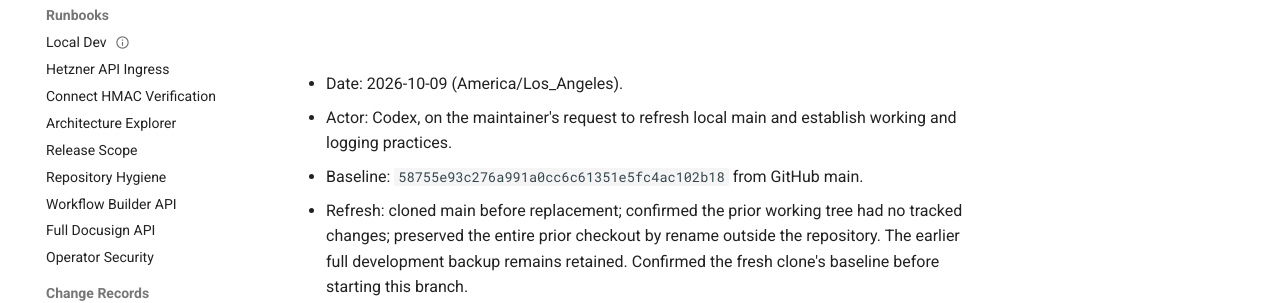
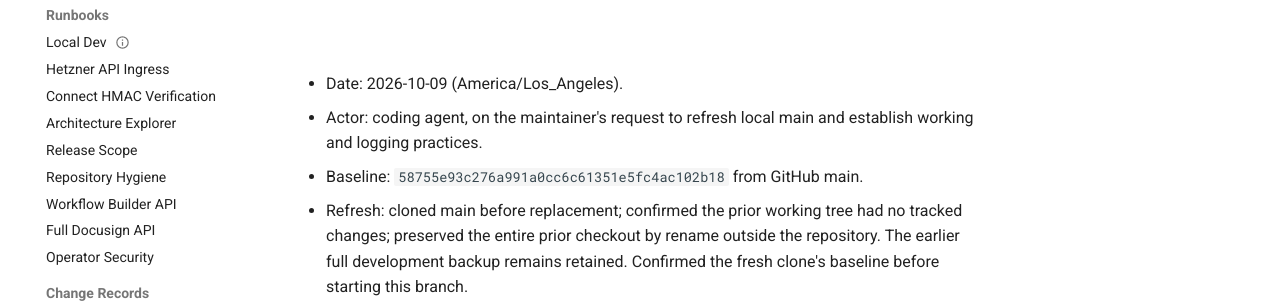
Before and after one commit to toms-iam-demos/python-unified-gateway, an MkDocs documentation site: the page built from docs/changes/2026-10-09-repository-hygiene.md, in a window 1280 px wide and 942 px high. Shown: the part 150-453 px from the top of the window. Built offline with MkDocs 1.6.1 and Material for MkDocs 9.7.7, drawn with Linux system fonts in a browser that asks for light colours.

Commit message:
Use a neutral actor name in change records
Replace the tool-specific actor name with "coding agent" in two change
records, matching the convention used by later records. Wording only;
no recorded facts change.

Co-Authored-By: Claude Opus 5.5 <noreply@anthropic.com>

```diff
--- a/docs/changes/2026-10-09-repository-hygiene.md
+++ b/docs/changes/2026-10-09-repository-hygiene.md
@@ -1,7 +1,7 @@
 # Fresh checkout and repository working agreement
 
 - Date: 2026-10-09 (America/Los_Angeles).
-- Actor: Codex, on the maintainer's request to refresh local main and establish working and logging practices.
+- Actor: coding agent, on the maintainer's request to refresh local main and establish working and logging practices.
 - Baseline: `58755e93c276a991a0cc6c61351e5fc4ac102b18` from GitHub main.
 - Refresh: cloned main before replacement; confirmed the prior working tree had no tracked changes; preserved the entire prior checkout by rename outside the repository. The earlier full development backup remains retained. Confirmed the fresh clone's baseline before starting this branch.
 - Scope: root agent/contributor instructions, a repository runbook, public-safe change record template, PR checklist and explicit ignore boundaries for local experiments and documentation build output.
```
Also changed, not shown: docs/changes/2026-11-08-duplicate-delivery-identifiers.md (+1 -1 lines).
